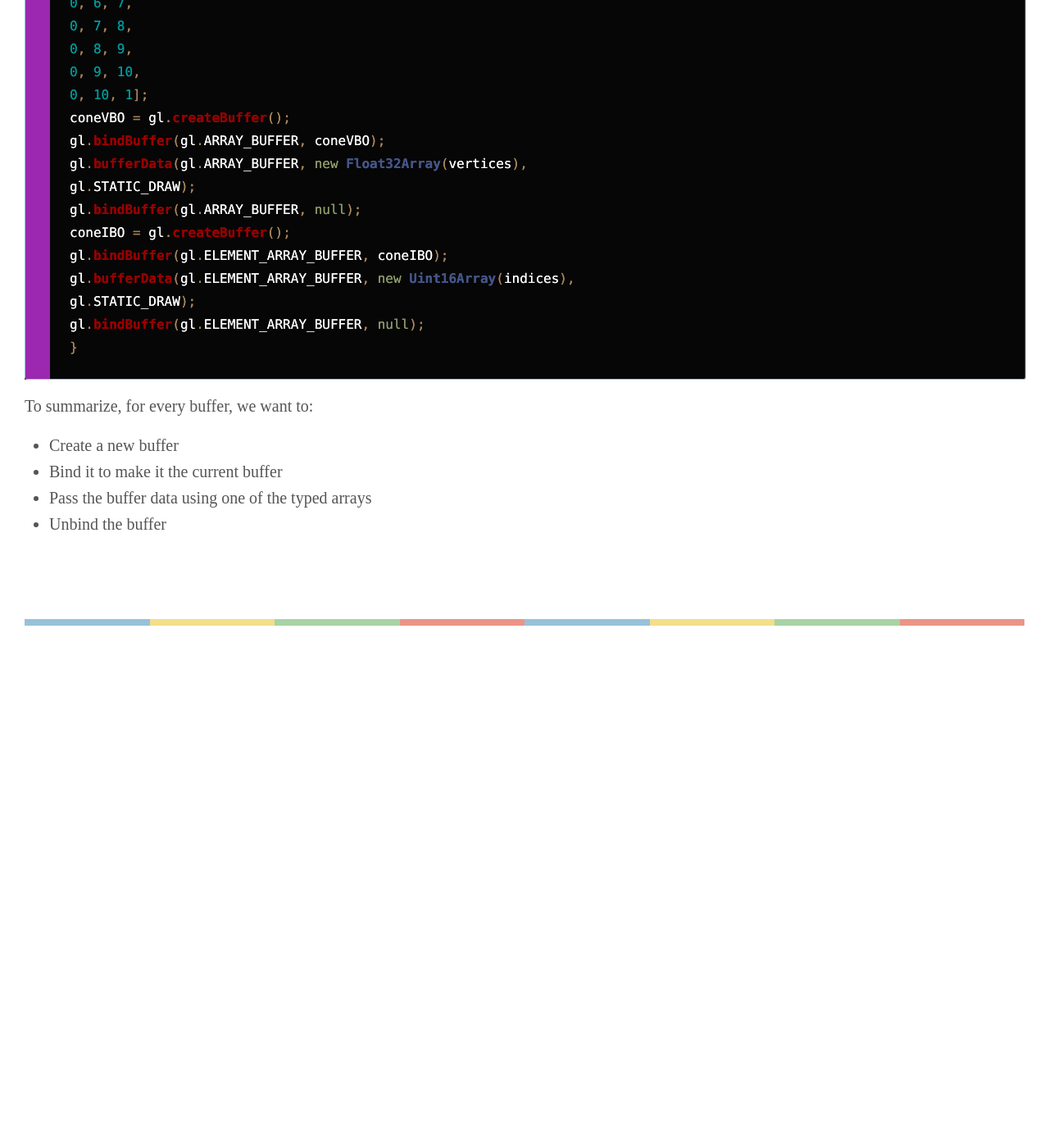
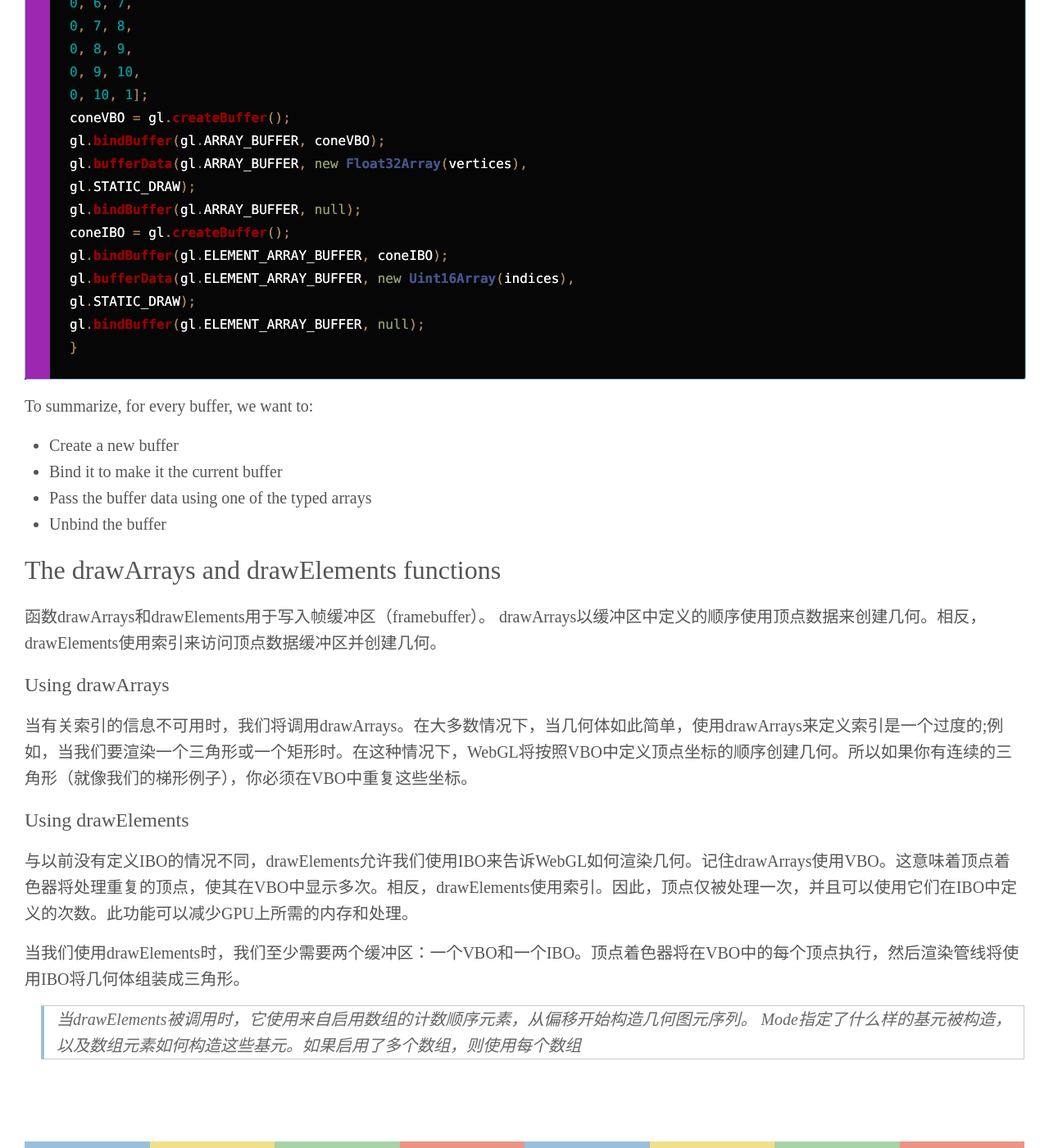
Before and after one commit to YYvanYang/yyvanyang.github.io, a Jekyll site: the page built from _posts/2017-08-28-webgl-ch2-rendering-geometry.md, in a window 1280 px wide and 1400 px high, scrolled down 4215 px. Shown: the whole window at 82% size. Built offline with Jekyll 4.4.1, drawn with Linux system fonts in a browser that asks for light colours; some web fonts are replaced; before the commit the page ends 4978 px from its top, so only the background shows below that.

Commit message:
update geometry

```diff
--- a/_posts/2017-08-28-webgl-ch2-rendering-geometry.md
+++ b/_posts/2017-08-28-webgl-ch2-rendering-geometry.md
@@ -130,3 +130,18 @@ To summarize, for every buffer, we want to:
 - Bind it to make it the current buffer
 - Pass the buffer data using one of the typed arrays
 - Unbind the buffer
+
+## The drawArrays and drawElements functions
+
+函数drawArrays和drawElements用于写入帧缓冲区（framebuffer）。
+drawArrays以缓冲区中定义的顺序使用顶点数据来创建几何。相反，drawElements使用索引来访问顶点数据缓冲区并创建几何。
+
+### Using drawArrays
+当有关索引的信息不可用时，我们将调用drawArrays。在大多数情况下，当几何体如此简单，使用drawArrays来定义索引是一个过度的;例如，当我们要渲染一个三角形或一个矩形时。在这种情况下，WebGL将按照VBO中定义顶点坐标的顺序创建几何。所以如果你有连续的三角形（就像我们的梯形例子），你必须在VBO中重复这些坐标。
+
+### Using drawElements
+与以前没有定义IBO的情况不同，drawElements允许我们使用IBO来告诉WebGL如何渲染几何。记住drawArrays使用VBO。这意味着顶点着色器将处理重复的顶点，使其在VBO中显示多次。相反，drawElements使用索引。因此，顶点仅被处理一次，并且可以使用它们在IBO中定义的次数。此功能可以减少GPU上所需的内存和处理。
+
+当我们使用drawElements时，我们至少需要两个缓冲区：一个VBO和一个IBO。顶点着色器将在VBO中的每个顶点执行，然后渲染管线将使用IBO将几何体组装成三角形。
+
+>当drawElements被调用时，它使用来自启用数组的计数顺序元素，从偏移开始构造几何图元序列。 Mode指定了什么样的基元被构造，以及数组元素如何构造这些基元。如果启用了多个数组，则使用每个数组
```
